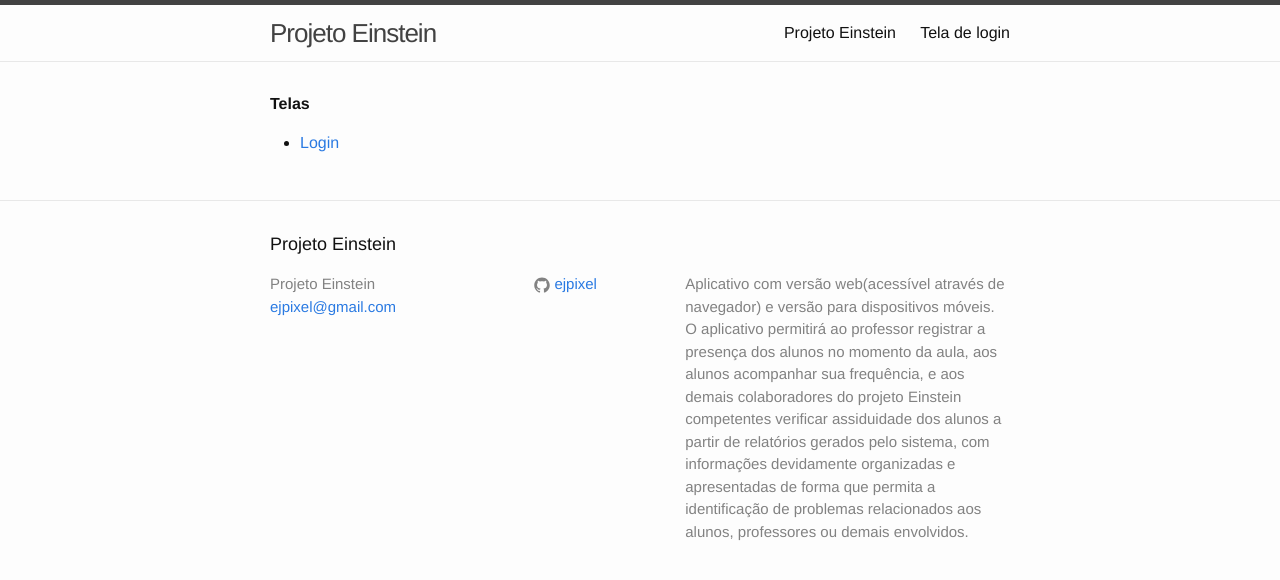
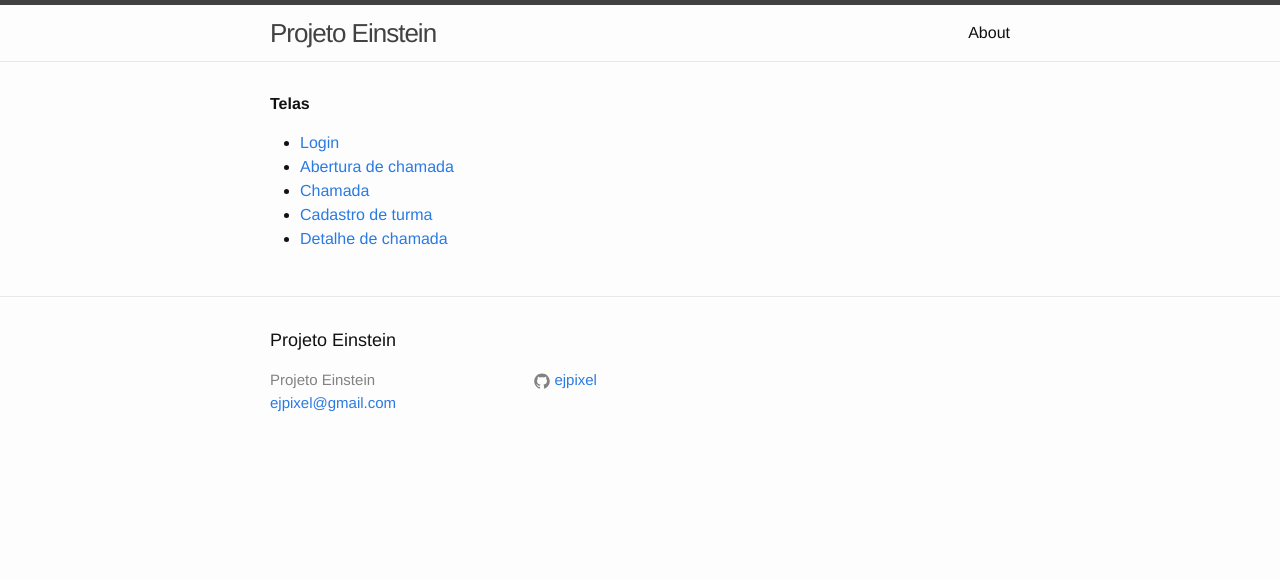
Before and after one commit to fabiofleite/Einstein, a Jekyll site: the page built from einstein-docs/index.md, in a window 1280 px wide. Shown: the top 580 px of the page. Built offline with Jekyll 4.4.1, drawn with Linux system fonts in a browser that asks for light colours.

Commit message:
alguma documentação adicionada

```diff
--- a/einstein-docs/_config.yml
+++ b/einstein-docs/_config.yml
@@ -8,7 +8,7 @@
 # Site settings
 title: Projeto Einstein
 email: ejpixel@gmail.com
-description: Aplicativo com versão web(acessível através de navegador) e versão para dispositivos móveis. O aplicativo permitirá ao professor registrar a presença dos alunos no momento da aula, aos alunos acompanhar sua frequência, e aos demais colaboradores do projeto Einstein competentes verificar assiduidade dos alunos a partir de relatórios gerados pelo sistema, com informações devidamente organizadas e apresentadas de forma que permita a identificação de problemas relacionados aos alunos, professores ou demais envolvidos.
+description: >
 baseurl: "" # the subpath of your site, e.g. /blog
 url: "www.ejpixel.com.br" # the base hostname & protocol for your site
 github_username:  ejpixel
--- /dev/null
+++ b/einstein-docs/_includes/header-tela.html
@@ -0,0 +1,15 @@
+<header class="site-header">
+
+  <div class="wrapper">
+
+    <a class="site-title" href="{{ site.baseurl }}/">{{ site.title }}</a>
+
+	<nav class="site-nav">
+		<div class="trigger">
+			<a class="page-link" href="/about/">About</a>
+		</div>
+	</nav>
+
+  </div>
+
+</header>
--- /dev/null
+++ b/einstein-docs/_layouts/tela.html
@@ -0,0 +1,20 @@
+<!DOCTYPE html>
+<html>
+
+  {% include head.html %}
+
+  <body>
+
+    {% include header-tela.html %}
+
+    <div class="page-content">
+      <div class="wrapper">
+        {{ content }}
+      </div>
+    </div>
+
+    {% include footer.html %}
+
+  </body>
+
+</html>
--- a/einstein-docs/index.md
+++ b/einstein-docs/index.md
@@ -1,7 +1,11 @@
 ---
-layout: default
+layout: tela
 ---
 
 **Telas**
 
 * [Login](/login "Login")
+* [Abertura de chamada](/abertura-chamada "Abertura de chamada")
+* [Chamada](/chamada "Chamada")
+* [Cadastro de turma](/cadastro-turma "Cadastro de turma")
+* [Detalhe de chamada](/detalhe-chamada "Detalhe de chamada")
```
Also changed, not shown: einstein-docs/_telas/abertura-chamada.md (added, +17 -0 lines), einstein-docs/_telas/cadastro-turma.md (added, +17 -0 lines), einstein-docs/_telas/chamada.md (added, +29 -0 lines), einstein-docs/_telas/confirmacao-chamada.md (added, +7 -0 lines), einstein-docs/_telas/detalhe-chamada.md (added, +7 -0 lines), einstein-docs/_telas/login.md (+1 -1 lines), einstein-docs/about.md (+1 -1 lines).
